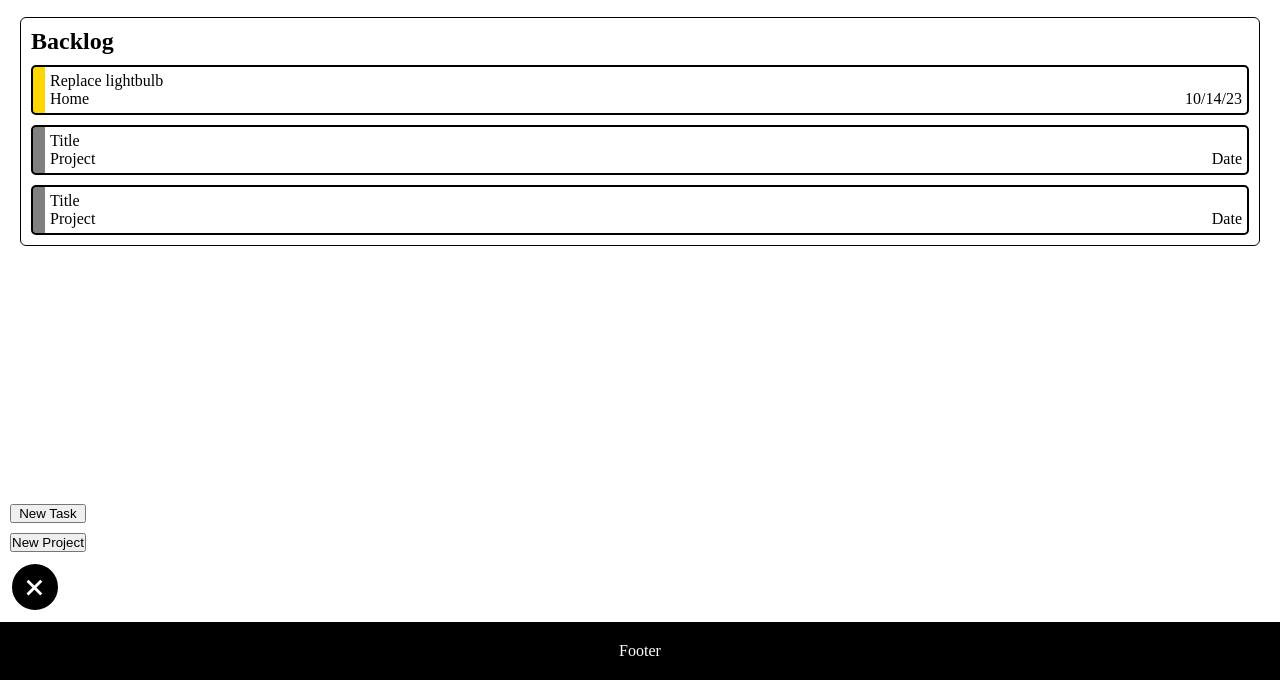
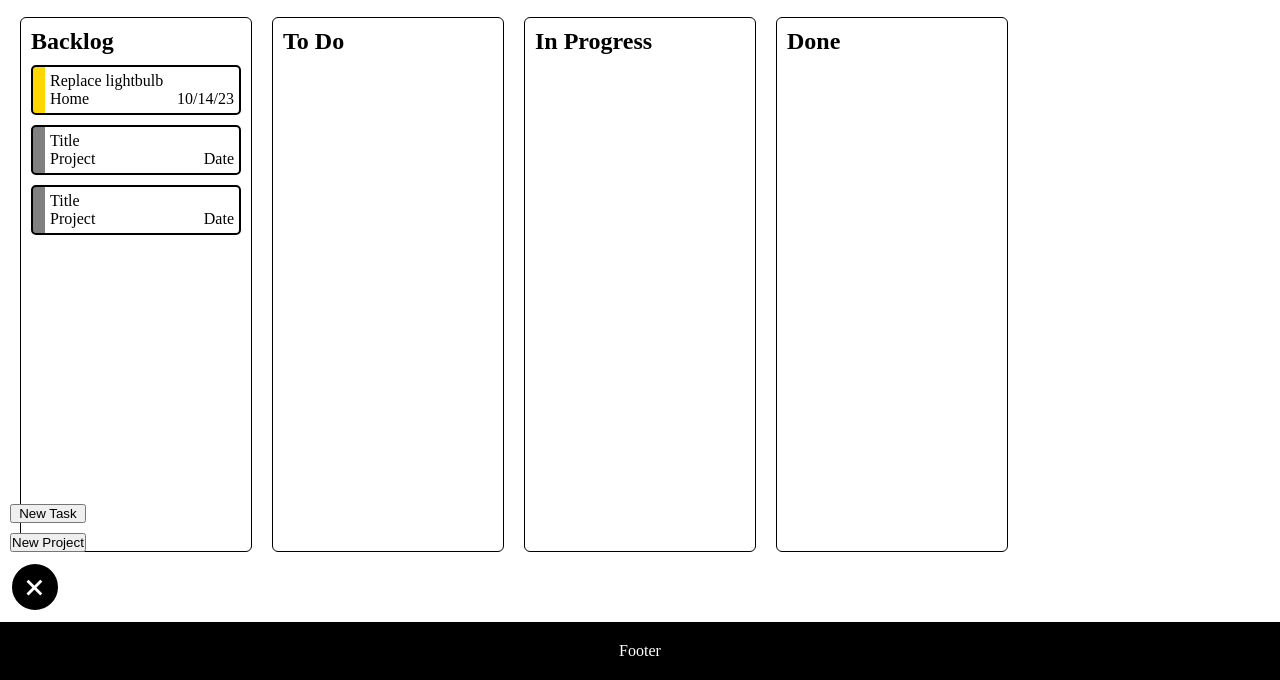
Before and after one commit to marlatte/todo-app, a website built with webpack: page src/index.html in a window 1280 px wide. Shown: the part 120-800 px from the top of the page. Built offline with nearby package versions, Linux system fonts and the light colour scheme.

Commit message:
Add other 3 status columns, position

```diff
--- a/src/index.html
+++ b/src/index.html
@@ -10,6 +10,7 @@
 	</head>
 
 	<body>
+		<div class="app-content">
 			<header>
 				<div class="brand">
 					<h1>Pa'cer</h1>
@@ -59,6 +60,15 @@
 							</div>
 						</div>
 					</section>
+					<section class="status" id="to-do-column">
+						<h2 class="status-name">To Do</h2>
+					</section>
+					<section class="status" id="in-progress-column">
+						<h2 class="status-name">In Progress</h2>
+					</section>
+					<section class="status" id="done-column">
+						<h2 class="status-name">Done</h2>
+					</section>
 				</div>
 				<div class="add-container">
 					<button type="button" class="add-btn open">+</button>
@@ -68,6 +78,7 @@
 					<button type="button" class="add-task-btn">New Task</button>
 				</div>
 			</main>
+		</div>
 		<footer>Footer</footer>
 		<dialog>
 			<div class="display-mode">
--- a/src/style.css
+++ b/src/style.css
@@ -24,6 +24,12 @@ body {
 
 /* ---------------     /Utilities & Universals     --------------- */
 /* ---------------     CONTENT     --------------- */
+
+.app-content {
+	flex: 1;
+	display: flex;
+	flex-direction: column;
+}
 
 /* ---------------     Header     --------------- */
 
@@ -52,19 +58,23 @@ header h1 {
 
 main {
 	--main-spacer: 20px;
+	--add-btn-dims: 50px;
 
+	flex: 1;
 	position: relative;
-	flex: 1;
 	padding: var(--main-spacer);
-}
+	margin-bottom: var(--add-btn-dims);
 
-.project-displayed {
-	margin-bottom: 20px;
+	display: flex;
+	flex-direction: column;
+	gap: var(--main-spacer);
 }
 
 .statuses-container {
-	display: flex;
-	flex-direction: column;
+	flex: 1;
+	display: grid;
+	grid-template-columns: repeat(auto-fill, minmax(min(230px, 100%), 1fr));
+
 	gap: var(--main-spacer);
 }
 
@@ -127,8 +137,6 @@ main {
 }
 
 .add-btn {
-	--add-btn-dims: 50px;
-
 	height: var(--add-btn-dims);
 	width: var(--add-btn-dims);
 	display: grid;
```
Lines whose indentation alone changed are shown as unchanged.
